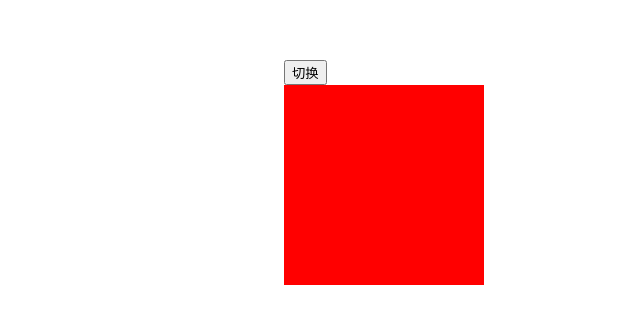
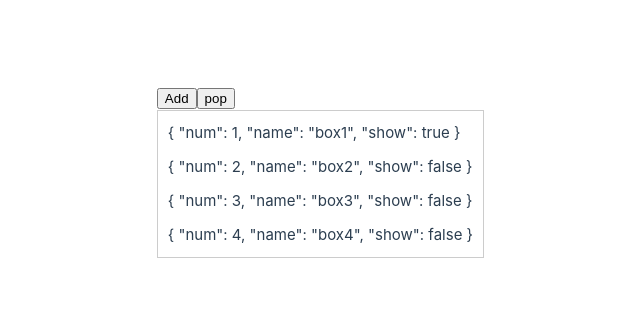
Before and after one commit to LTisme/vue3-vite-TS-pinia-electron, a Vue app: page / in a window 1280 px wide. Shown: the part 228-552 px from the top of the page, without its empty margins (156-796 px from the left). Built offline with nearby package versions, Linux system fonts and the light colour scheme; the HTML template or start-up script is replaced by a standard one.

Commit message:
了解了transition-group的第1部分，实现了酷炫的过渡效果

```diff
--- a/package.json
+++ b/package.json
@@ -19,6 +19,7 @@
   "dependencies": {
     "animate.css": "^4.1.1",
     "element-plus": "^2.9.5",
+    "gsap": "^3.12.7",
     "pinia": "^3.0.1",
     "vue": "^3.5.13",
     "vue-router": "^4.5.0"
--- a/src/App.vue
+++ b/src/App.vue
@@ -1,91 +1,53 @@
 <template>
     <div class="content">
-        <button @click="switchFlag = !switchFlag" type="button">切换</button>
-        <Transition enter-active-class="animate__animated animate__rubberBand"
-            leave-active-class="animate__animated animate__jello" @before-enter="EnterFrom" @enter="enter"
-            @after-enter="EnterTo" @enter-cancelled="enterCancelled" @before-leave="beforeLeave" @leave="leave"
-            @after-leave="afterLeave" @leave-cancelled="leaveCancelled">
-            <div v-if="switchFlag" class="box"></div>
-        </Transition>
+        <button @click="addEvent">Add</button>
+        <button @click="popEvent">pop</button>
+        <div class="wraps">
+            <!-- tag的作用是帮你多包一层 -->
+            <!-- 然后其他的属性是和Transition组件一样的enter-xxx、leave-xxx、appear等属性 -->
+            <TransitionGroup enter-active-class="animate__animated animate__bounceInLeft"
+                leave-active-class="animate__animated animate__bounceOutRight" tag="section">
+                <!-- 使用TransitionGroup组件包裹多个元素，【【一定要给每一个元素添加key属性】】 -->
+                <div class="item" :key="item.num" v-for="item in boxList">{{ item }}</div>
+            </TransitionGroup>
+        </div>
     </div>
 </template>
 
 <script setup lang="ts">
     import "animate.css"
+    import { ref, reactive } from 'vue'
+    const switchFlag = ref(true)
+    // 【【【【主题仍然是Transition组件，但如果需要平滑过渡多个元素则需要用TransitionGroup组件】】】
+    const boxList = reactive([
+        { num: 1, name: 'box1', show: true },
+        { num: 2, name: 'box2', show: false },
+        { num: 3, name: 'box3', show: false },
+        { num: 4, name: 'box4', show: false },
+    ])
+    function addEvent() {
+        boxList.push({ num: boxList.length + 1, name: 'box' + (boxList.length + 1), show: false })
+    }
+    function popEvent() {
+        boxList.pop()
+    }
 
-    import { ref } from 'vue'
-    const switchFlag = ref(true)
-    // transition 组件的生命周期
-    function EnterFrom(el: Element) {
-        console.log('进入之前，el是获取到的元素', el)
-    }
-    function enter(el: Element, done: Function) {
-        console.log('过渡曲线', el)
-        setTimeout(() => {
-            done()
-        }, 3000)
-    }
-    function EnterTo(el: Element) {
-        console.log('进入之后', el)
-    }
-    function enterCancelled(el: Element) {
-        console.log('过渡效果被打断', el)
-    }
-    function beforeLeave(el: Element) {
-        console.log('离开之前', el)
-    }
-    function leave(el: Element, done: Function) {
-        console.log('离开中', el)
-        setTimeout(() => {
-            done()
-        }, 3000)
-    }
-    function afterLeave(el: Element) {
-        console.log('离开之后', el)
-    }
-    function leaveCancelled(el: Element) {
-        console.log('离开效果被打断', el)
-    }
 </script>
 
 <style scoped>
-    .box {
-        width: 200px;
-        height: 200px;
-        background-color: red;
+    .wraps {
+        /* 平铺 */
+        display: flex;
+        /* 换行 */
+        flex-wrap: wrap;
+        /* 内容换行 */
+        word-break: break-all;
+        /* 边框 */
+        border: 1px solid #ccc;
+
+        .item {
+            /* 边距 */
+            margin: 10px;
+        }
     }
-
-    /* 定义过渡动画效果:from-进入动画效果,active-活动状态, to-离开动画效果 */
-    /* .fade-enter-from {
-        width: 0px;
-        height: 0px;
-        transform: rotate3d(1, 1, 0, 180deg);
-    }
-
-    .fade-enter-active {
-        transition: all 1.5s ease;
-    }
-
-    .fade-enter-to {
-        width: 200px;
-        height: 200px;
-    }
-
-    .fade-leave-from {
-        width: 200px;
-        height: 200px;
-        transform: rotate(360deg);
-    }
-
-    .fade-leave-active {
-        transition: all 5s ease;
-    }
-
-    .fade-leave-to {
-        width: 0px;
-        height: 0px;
-    } */
-    /* 除了上面的写法还有直接在标签里写属性，然后可以自定义名的方式，这种方式可以用来结合第三方库一起使用 */
-    /* 这里结合animate.css来实现好看的动画效果 */
-
 </style>
```
Also changed, not shown: 1 other file (tests, documents, lock files or other folders).
